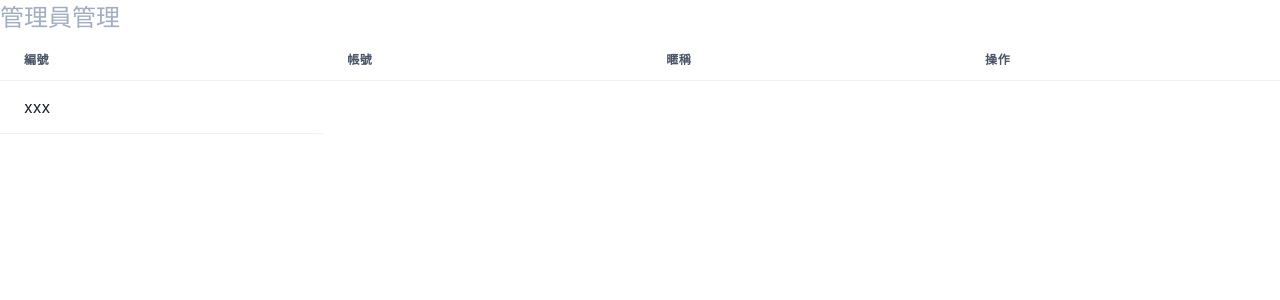
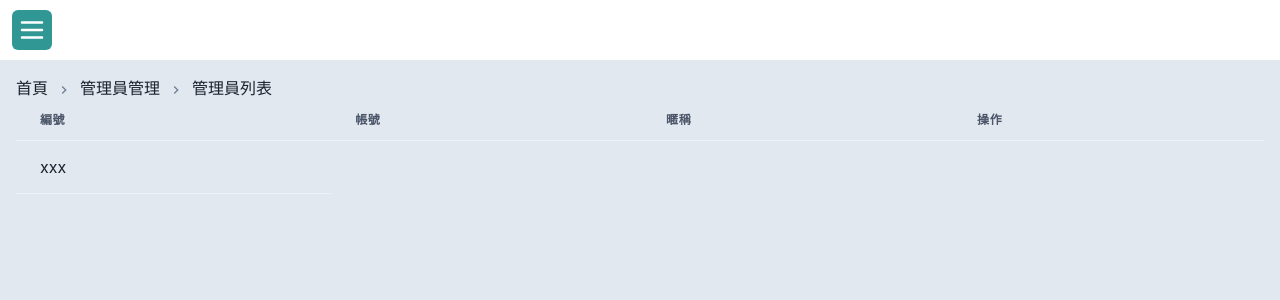
Before and after one commit to summerchen0101/ncs-admin, a Next.js app: page /user in a window 1280 px wide. Shown: the top 300 px of the page. Built offline with nearby package versions, Linux system fonts and the light colour scheme.

Commit message:
extract Header and MenuDrawer

```diff
--- /dev/null
+++ b/components/Breadcrumb.tsx
@@ -0,0 +1,39 @@
+import React from 'react'
+import {
+  Text,
+  Breadcrumb as CBreadcrumb,
+  BreadcrumbItem,
+  BreadcrumbLink,
+} from '@chakra-ui/react'
+import { ChevronRightIcon } from '@chakra-ui/icons'
+import Link from 'next/link'
+
+type BreadcrumbProps = {
+  category: string
+  current: { name: string; path: string }
+}
+
+const Breadcrumb: React.FC<BreadcrumbProps> = ({ category, current }) => {
+  return (
+    <CBreadcrumb
+      spacing="8px"
+      separator={<ChevronRightIcon color="gray.500" />}
+    >
+      <BreadcrumbItem>
+        <BreadcrumbLink href="/" as={Link}>
+          首頁
+        </BreadcrumbLink>
+      </BreadcrumbItem>
+      <BreadcrumbItem>
+        <BreadcrumbLink>{category}</BreadcrumbLink>
+      </BreadcrumbItem>
+      <BreadcrumbItem isCurrentPage>
+        <BreadcrumbLink href={current.path} as={Link}>
+          {current.name}
+        </BreadcrumbLink>
+      </BreadcrumbItem>
+    </CBreadcrumb>
+  )
+}
+
+export default Breadcrumb
--- /dev/null
+++ b/components/Dashboard.tsx
@@ -0,0 +1,22 @@
+import { Box, useDisclosure } from '@chakra-ui/react'
+import React from 'react'
+import Header from './Header'
+import MenuDrawer from './MenuDrawer'
+
+const Dashboard: React.FC = ({ children }) => {
+  const { isOpen, onOpen, onClose, onToggle } = useDisclosure()
+  return (
+    <Box d="flex" h="100vh">
+      <MenuDrawer isOpen={isOpen} onClose={onClose} />
+
+      <Box d="flex" flexDirection="column" w="100vw">
+        <Header onToggleMenu={onToggle} />
+        <Box h="calc(100vh - 60px)" bg="gray.200" p="4">
+          {children}
+        </Box>
+      </Box>
+    </Box>
+  )
+}
+
+export default Dashboard
--- /dev/null
+++ b/components/Header.tsx
@@ -0,0 +1,22 @@
+import { Box, IconButton } from '@chakra-ui/react'
+import React from 'react'
+import { HiOutlineMenu } from 'react-icons/hi'
+
+type HeaderProps = {
+  onToggleMenu: () => void
+}
+
+const Header: React.FC<HeaderProps> = ({ onToggleMenu }) => {
+  return (
+    <Box h="60px" boxShadow="md" d="flex" alignItems="center" px="3">
+      <IconButton
+        aria-label="toggle menu"
+        colorScheme="teal"
+        icon={<HiOutlineMenu size="30px" />}
+        onClick={onToggleMenu}
+      />
+    </Box>
+  )
+}
+
+export default Header
--- /dev/null
+++ b/components/MenuDrawer.tsx
@@ -0,0 +1,28 @@
+import Logo from '@/components/Logo'
+import MenuItem from '@/components/MenuItem'
+import { Box, Drawer, DrawerContent } from '@chakra-ui/react'
+import React from 'react'
+
+type MenuDrawerProps = {
+  isOpen: boolean
+  onClose: () => void
+}
+
+const MenuDrawer: React.FC<MenuDrawerProps> = ({ isOpen, onClose }) => {
+  return (
+    <Drawer isOpen={isOpen} onClose={onClose} placement="left">
+      <DrawerContent maxW="240px">
+        <Box w="100%" bg="teal.500" h="100vh" overflowY="auto">
+          <Logo />
+          {Array(5)
+            .fill('')
+            .map((_, i) => (
+              <MenuItem key={i} />
+            ))}
+        </Box>
+      </DrawerContent>
+    </Drawer>
+  )
+}
+
+export default MenuDrawer
--- a/components/MenuItem.tsx
+++ b/components/MenuItem.tsx
@@ -1,26 +1,20 @@
-import {
-  useDisclosure,
-  Box,
-  Button,
-  Collapse,
-  Text,
-  MenuList,
-  MenuItem as CMenuItem,
-} from '@chakra-ui/react'
+import { Box, Collapse, Icon, Text, useDisclosure } from '@chakra-ui/react'
+import Link from 'next/link'
 import React from 'react'
-import Link from 'next/link'
+import { HiOutlineUser } from 'react-icons/hi'
 
 const MenuItem: React.FC = () => {
   const { isOpen, onToggle } = useDisclosure()
   return (
-    <Box w="100%" mb="10px" color="white">
-      <Box w="100%" p="3" cursor="pointer" shadow="sm">
+    <Box w="100%" color="white">
+      <Box w="100%" py="3" px="5" cursor="pointer" shadow="sm">
         <Text
           onClick={onToggle}
           fontWeight="500"
           letterSpacing="2px"
           textShadow="1px 0px rgba(0,0,0,0.2)"
         >
+          <Icon as={HiOutlineUser} verticalAlign="text-bottom" mr="2" />
           第一層選單
         </Text>
       </Box>
@@ -30,13 +24,13 @@ const MenuItem: React.FC = () => {
             .fill('')
             .map((_, i) => (
               <Link key={i} href="/">
-                <Box p="12px" shadow="sm" cursor="pointer">
+                <Box py="3" px="5" shadow="sm" cursor="pointer">
                   <Text
                     fontWeight="500"
                     letterSpacing="2px"
                     color="gray.200"
                     textShadow="1px 0px rgba(0,0,0,0.2)"
-                    ml="3"
+                    ml="6"
                   >
                     第二層選單
                   </Text>
--- a/pages/user.tsx
+++ b/pages/user.tsx
@@ -1,12 +1,15 @@
+import Breadcrumb from '@/components/Breadcrumb'
+import Dashboard from '@/components/Dashboard'
 import { Box, Table, Tbody, Td, Text, Th, Thead, Tr } from '@chakra-ui/react'
 import React, { useMemo } from 'react'
 
-const UserPage = () => {
+const UserPage: React.FC = () => {
   return (
-    <Box>
-      <Text fontSize="1.5em" color="gray.400" mb={1}>
-        管理員管理
-      </Text>
+    <Dashboard>
+      <Breadcrumb
+        category="管理員管理"
+        current={{ name: '管理員列表', path: '/user' }}
+      />
       <Table>
         <Thead>
           <Tr>
@@ -22,7 +25,7 @@ const UserPage = () => {
           </Tr>
         </Tbody>
       </Table>
-    </Box>
+    </Dashboard>
   )
 }
 
```
Also changed, not shown: pages/index.tsx (+4 -41 lines).
